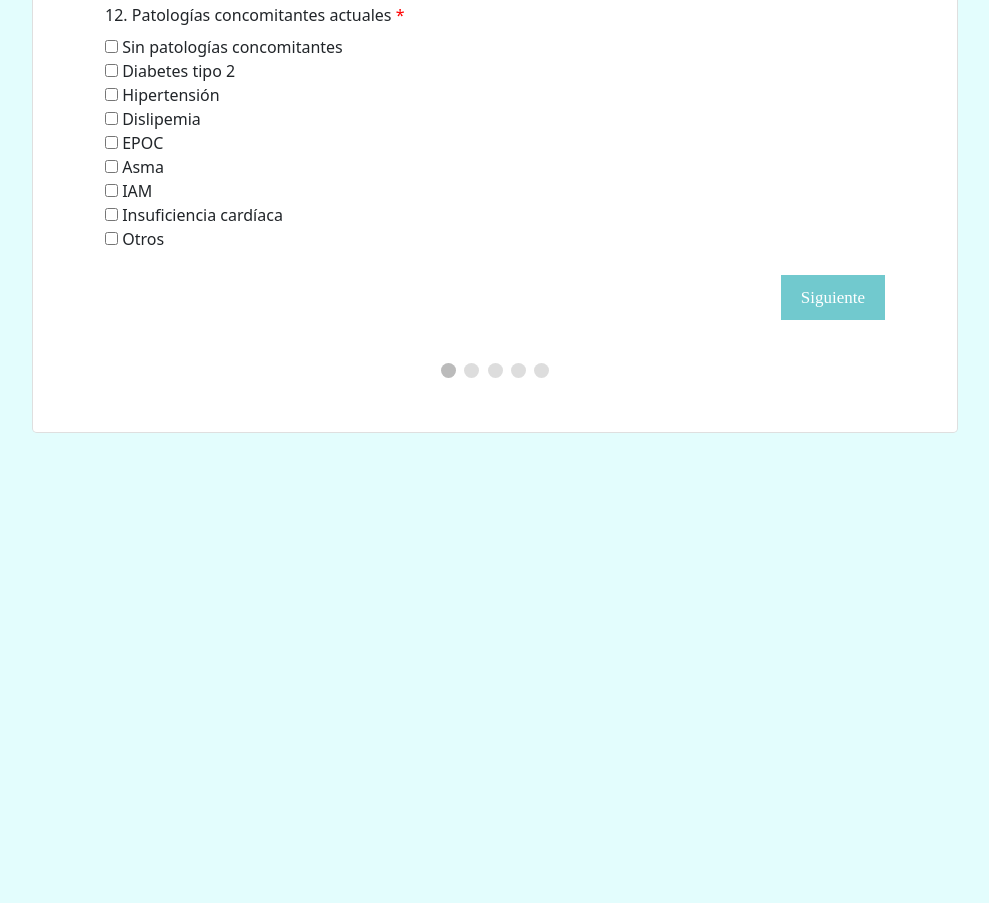
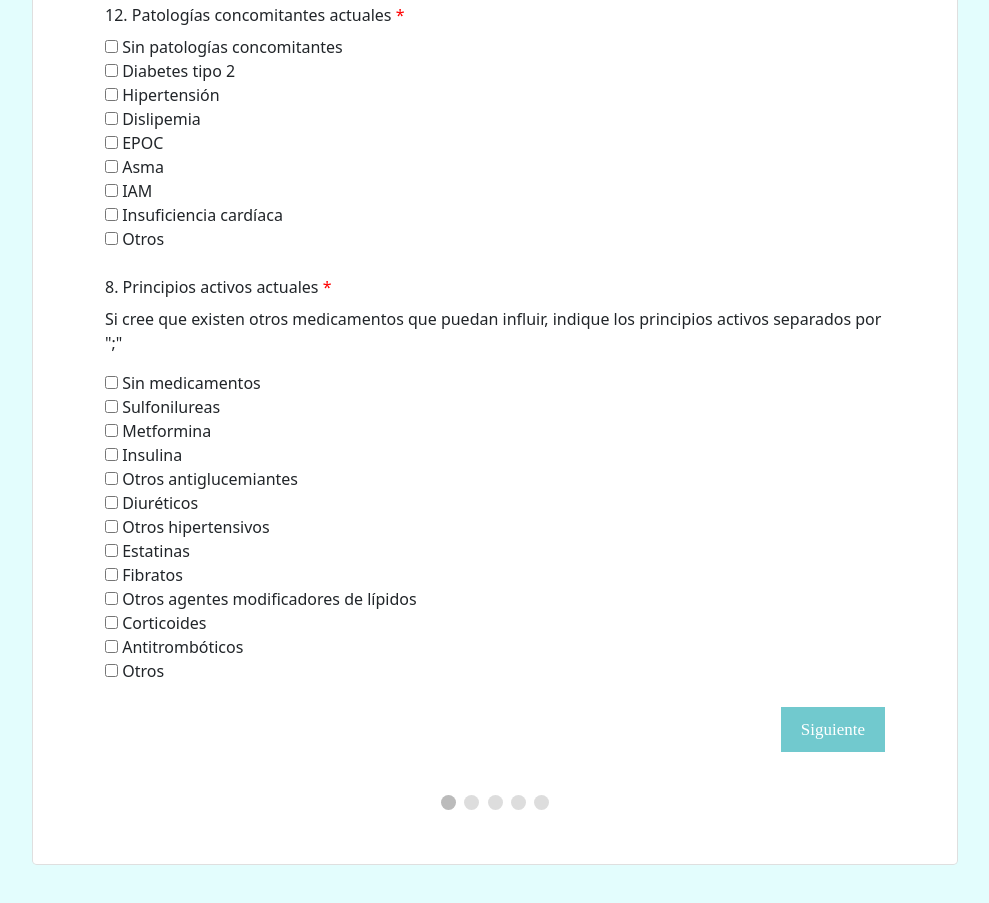
Before and after one commit to martacanela/OC-SABR, a plain HTML site: page formInclusion.html in a window 1280 px wide. Shown: the part 1392-2295 px from the top of the page, without its empty margins (145-1134 px from the left). Before the commit the page ends 1873 px from the top, so only its background shows below. Drawn offline with nearby package versions, Linux system fonts and the light colour scheme; some packages are replaced by stand-ins of ours; a script that the page names is missing.

Commit message:
Arreglos form Inclusion campos

```diff
--- a/formInclusion.html
+++ b/formInclusion.html
@@ -79,12 +79,12 @@
                             <label class="form-label required " for="antecedentesOncologicos">9. Antecedentes oncológicos</label><br>
                             <input type="checkbox" name="antecedentesOncologicos" id="sinAntecedentes" onclick="deshabilita('sinAntecedentes', 'sinAnt'); otrosAparece('antecedentesOtros__L', 'antecedentesOtros__T')" required> <label for="sinAntecedentes">Sin antecedentes</label><br>
                             <div id="sinAnt">
-                                <input value="mama" type="checkbox" name="antecedentesOncologicos" id="antecMama" onclick="deshabilita('sinAntecedentes', 'sinAnt'); otrosAparece('antecedentesOtros__L', 'antecedentesOtros__T')" > <label for="antecMama">Mama</label><br>
-                                <input value="pulmon" type="checkbox" name="antecedentesOncologicos" id="antecPulmon" onclick="deshabilita('sinAntecedentes', 'sinAnt'); otrosAparece('antecedentesOtros__L', 'antecedentesOtros__T')" > <label for="antecPulmon">Pulmón</label><br>
-                                <input value="prostata" type="checkbox" name="antecedentesOncologicos" id="antecProstata" onclick="deshabilita('sinAntecedentes', 'sinAnt'); otrosAparece('antecedentesOtros__L', 'antecedentesOtros__T')" > <label for="antecProstata">Próstata</label><br>
-                                <input value="recto" type="checkbox" name="antecedentesOncologicos" id="antecRecto" onclick="deshabilita('sinAntecedentes', 'sinAnt'); otrosAparece('antecedentesOtros__L', 'antecedentesOtros__T')" > <label for="antecRecto">Recto</label><br>
-                                <input value="piel" type="checkbox" name="antecedentesOncologicos" id="antecPiel" onclick="deshabilita('sinAntecedentes', 'sinAnt'); otrosAparece('antecedentesOtros__L', 'antecedentesOtros__T')" > <label for="antecPiel">Piel</label><br>
-                                <input value="otros" class="dropdownGroup hasDropdown" type="checkbox" name="antecedentesOncologicos" id="antecedentesOtros__L" onclick="deshabilita('sinAntecedentes', 'sinAnt'); otrosAparece('antecedentesOtros__L', 'antecedentesOtros__T')"> <label for="antecedentesOtros__L">Otros</label><br>
+                                <input value="mama" type="checkbox" name="antecedentesOncologicos" id="antecMama" onclick="otrosAparece('antecedentesOtros__L', 'antecedentesOtros__T')" > <label for="antecMama">Mama</label><br>
+                                <input value="pulmon" type="checkbox" name="antecedentesOncologicos" id="antecPulmon" onclick="otrosAparece('antecedentesOtros__L', 'antecedentesOtros__T')" > <label for="antecPulmon">Pulmón</label><br>
+                                <input value="prostata" type="checkbox" name="antecedentesOncologicos" id="antecProstata" onclick="otrosAparece('antecedentesOtros__L', 'antecedentesOtros__T')" > <label for="antecProstata">Próstata</label><br>
+                                <input value="recto" type="checkbox" name="antecedentesOncologicos" id="antecRecto" onclick="otrosAparece('antecedentesOtros__L', 'antecedentesOtros__T')" > <label for="antecRecto">Recto</label><br>
+                                <input value="piel" type="checkbox" name="antecedentesOncologicos" id="antecPiel" onclick="otrosAparece('antecedentesOtros__L', 'antecedentesOtros__T')" > <label for="antecPiel">Piel</label><br>
+                                <input value="otros" class="dropdownGroup hasDropdown" type="checkbox" name="antecedentesOncologicos" id="antecedentesOtros__L" onclick="otrosAparece('antecedentesOtros__L', 'antecedentesOtros__T')"> <label for="antecedentesOtros__L">Otros</label><br>
                                 <input type="text" name="antecedentesOtros__T" id="antecedentesOtros__T" class="form-control antecedentesOncologicosDropdown" style="display:none" placeholder="Separad por ';'"/>
                             </div>
                         </div>
@@ -99,27 +99,47 @@
                             <p>Seleccione como máximo 3 opciones</p>
                             <input type="checkbox" name="habitosToxicos" id="sinHabitosToxicos" onclick="deshabilita('sinHabitosToxicos', 'habToxicos')" required> <label for="sinHabitosToxicos">Sin hábitos tóxicos</label><br>
                             <div id="habToxicos">
-                                <input type="checkbox" name="habitosToxicos" id="tabaco" onclick="deshabilita('sinHabitosToxicos', 'habToxicos')"> <label for="tabaco">Tabaco</label><br>
-                                <input type="checkbox" name="habitosToxicos" id="enol" onclick="deshabilita('sinHabitosToxicos', 'habToxicos')"> <label for="enol">Enol</label><br>
-                                <input type="checkbox" name="habitosToxicos" id="drogas" onclick="deshabilita('sinHabitosToxicos', 'habToxicos')"> <label for="drogas">Drogas</label><br>
-                                <input type="checkbox" name="habitosToxicos" id="exfumador" onclick="deshabilita('sinHabitosToxicos', 'habToxicos')"> <label for="exfumador">Ex-fumador</label><br>
-                                <input type="checkbox" name="habitosToxicos" id="exbebedor" onclick="deshabilita('sinHabitosToxicos', 'habToxicos')"> <label for="exbebedor">Ex-bebedor</label><br>
-                                <input type="checkbox" name="habitosToxicos" id="exdrogadicto" onclick="deshabilita('sinHabitosToxicos', 'habToxicos')"> <label for="exdrogadicto">Ex-drogadicto</label><br>
+                                <input type="checkbox" name="habitosToxicos" id="tabaco"> <label for="tabaco">Tabaco</label><br>
+                                <input type="checkbox" name="habitosToxicos" id="enol"> <label for="enol">Enol</label><br>
+                                <input type="checkbox" name="habitosToxicos" id="drogas"> <label for="drogas">Drogas</label><br>
+                                <input type="checkbox" name="habitosToxicos" id="exfumador"> <label for="exfumador">Ex-fumador</label><br>
+                                <input type="checkbox" name="habitosToxicos" id="exbebedor"> <label for="exbebedor">Ex-bebedor</label><br>
+                                <input type="checkbox" name="habitosToxicos" id="exdrogadicto" > <label for="exdrogadicto">Ex-drogadicto</label><br>
                             </div>
                         </div>
                         <div class="form-outline mb-4">
                             <label class="form-label required " for="patologiasConcomitantes">12. Patologías concomitantes actuales</label><br>
                             <input type="checkbox" name="patologiasConcomitantes" id="sinConcomitantes" onclick="deshabilita('sinConcomitantes', 'sinPatConc'); otrosAparece('patOtros__L', 'patOtrosText__T')" required> <label for="sinConcomitantes">Sin patologías concomitantes</label><br>
                             <div id="sinPatConc">
-                                <input type="checkbox" name="patologiasConcomitantes" id="db2" onclick="deshabilita('sinConcomitantes', 'sinPatConc'); otrosAparece('patOtros__L', 'patOtrosText__T')"> <label for="db2">Diabetes tipo 2</label><br>
-                                <input type="checkbox" name="patologiasConcomitantes" id="hipertension" onclick="deshabilita('sinConcomitantes', 'sinPatConc'); otrosAparece('patOtros__L', 'patOtrosText__T')"> <label for="hipertension">Hipertensión</label><br>
-                                <input type="checkbox" name="patologiasConcomitantes" id="dislipemia" onclick="deshabilita('sinConcomitantes', 'sinPatConc'); otrosAparece('patOtros__L', 'patOtrosText__T')"> <label for="dislipemia">Dislipemia</label><br>
-                                <input type="checkbox" name="patologiasConcomitantes" id="epoc" onclick="deshabilita('sinConcomitantes', 'sinPatConc'); otrosAparece('patOtros__L', 'patOtrosText__T')"> <label for="epoc">EPOC</label><br>
-                                <input type="checkbox" name="patologiasConcomitantes" id="asma" onclick="deshabilita('sinConcomitantes', 'sinPatConc'); otrosAparece('patOtros__L', 'patOtrosText__T')"> <label for="asma">Asma</label><br>
-                                <input type="checkbox" name="patologiasConcomitantes" id="iam" onclick="deshabilita('sinConcomitantes', 'sinPatConc'); otrosAparece('patOtros__L', 'patOtrosText__T')"> <label for="iam">IAM</label><br>
-                                <input type="checkbox" name="patologiasConcomitantes" id="insCardiaca" onclick="deshabilita('sinConcomitantes', 'sinPatConc'); otrosAparece('patOtros__L', 'patOtrosText__T')"> <label for="insCardiaca">Insuficiencia cardíaca</label><br>
-                                <input type="checkbox" name="patologiasConcomitantes" id="patOtros__L" class="dropdownGroup hasDropdown" onclick="deshabilita('sinConcomitantes', 'sinPatConc'); otrosAparece('patOtros__L', 'patOtrosText__T')"> <label for="patOtros__L">Otros</label><br>
+                                <input type="checkbox" name="patologiasConcomitantes" id="db2" onclick="otrosAparece('patOtros__L', 'patOtrosText__T')"> <label for="db2">Diabetes tipo 2</label><br>
+                                <input type="checkbox" name="patologiasConcomitantes" id="hipertension" onclick="otrosAparece('patOtros__L', 'patOtrosText__T')"> <label for="hipertension">Hipertensión</label><br>
+                                <input type="checkbox" name="patologiasConcomitantes" id="dislipemia" onclick="otrosAparece('patOtros__L', 'patOtrosText__T')"> <label for="dislipemia">Dislipemia</label><br>
+                                <input type="checkbox" name="patologiasConcomitantes" id="epoc" onclick="otrosAparece('patOtros__L', 'patOtrosText__T')"> <label for="epoc">EPOC</label><br>
+                                <input type="checkbox" name="patologiasConcomitantes" id="asma" onclick="otrosAparece('patOtros__L', 'patOtrosText__T')"> <label for="asma">Asma</label><br>
+                                <input type="checkbox" name="patologiasConcomitantes" id="iam" onclick="otrosAparece('patOtros__L', 'patOtrosText__T')"> <label for="iam">IAM</label><br>
+                                <input type="checkbox" name="patologiasConcomitantes" id="insCardiaca" onclick="otrosAparece('patOtros__L', 'patOtrosText__T')"> <label for="insCardiaca">Insuficiencia cardíaca</label><br>
+                                <input type="checkbox" name="patologiasConcomitantes" id="patOtros__L" class="dropdownGroup hasDropdown" onclick="otrosAparece('patOtros__L', 'patOtrosText__T')"> <label for="patOtros__L">Otros</label><br>
                                 <input type="text" name="patologiasConcomitantes" id="patOtrosText__T" class="form-control patologiasConcomitantesDropdown" style="display:none" placeholder="Separad por ';'"/>
+                            </div>
+                        </div>
+                        <div class="form-outline mb-4">
+                            <label class="form-label required " for="principiosActivos">8. Principios activos actuales</label><br>
+                            <p>Si cree que existen otros medicamentos que puedan influir, indique los principios activos separados por ";"</p>
+                            <input type="checkbox" name="principiosActivos" id="sinMedicamentos" onclick="deshabilita('sinMedicamentos', 'sinPrincActivos'); otrosAparece('principiosOtros__L', 'principiosOtros__T')" required> <label for="sinMedicamentos">Sin medicamentos</label><br>
+                            <div id="sinPrincActivos">
+                                <input type="checkbox" name="principiosActivos" id="sulfonilureas" onclick="otrosAparece('principiosOtros__L', 'principiosOtros__T')"> <label for="sulfonilureas">Sulfonilureas</label><br>
+                                <input type="checkbox" name="principiosActivos" id="metformina" onclick="otrosAparece('principiosOtros__L', 'principiosOtros__T')"> <label for="metformina">Metformina</label><br>
+                                <input type="checkbox" name="principiosActivos" id="insulina" onclick="otrosAparece('principiosOtros__L', 'principiosOtros__T')"> <label for="insulina">Insulina</label><br>
+                                <input type="checkbox" name="principiosActivos" id="otrosAntiglucemiantes" onclick="otrosAparece('principiosOtros__L', 'principiosOtros__T')"> <label for="otrosAntiglucemiantes">Otros antiglucemiantes</label><br>
+                                <input type="checkbox" name="principiosActivos" id="diureticos" onclick="otrosAparece('principiosOtros__L', 'principiosOtros__T')"> <label for="diureticos">Diuréticos</label><br>
+                                <input type="checkbox" name="principiosActivos" id="otrosHipertensivos" onclick="otrosAparece('principiosOtros__L', 'principiosOtros__T')"> <label for="otrosHipertensivos">Otros hipertensivos</label><br>
+                                <input type="checkbox" name="principiosActivos" id="estatinas" onclick="otrosAparece('principiosOtros__L', 'principiosOtros__T')"> <label for="estatinas">Estatinas</label><br>
+                                <input type="checkbox" name="principiosActivos" id="fibratos" onclick="otrosAparece('principiosOtros__L', 'principiosOtros__T')"> <label for="fibratos">Fibratos</label><br>
+                                <input type="checkbox" name="principiosActivos" id="otrosAgentesModLipid" onclick="otrosAparece('principiosOtros__L', 'principiosOtros__T')"> <label for="otrosAgentesModLipid">Otros agentes modificadores de lípidos</label><br>
+                                <input type="checkbox" name="principiosActivos" id="corticoides" onclick="otrosAparece('principiosOtros__L', 'principiosOtros__T')"> <label for="corticoides">Corticoides</label><br>
+                                <input type="checkbox" name="principiosActivos" id="antitromboticos" onclick="otrosAparece('principiosOtros__L', 'principiosOtros__T')"> <label for="antitromboticos">Antitrombóticos</label><br>
+                                <input type="checkbox" name="principiosActivos" id="principiosOtros__L" class="dropdownGroup hasDropdown" onclick="otrosAparece('principiosOtros__L', 'principiosOtros__T')"> <label for="otros">Otros</label><br>
+                                <input type="text" name="principiosActivos" id="principiosOtros__T" class="form-control principiosActivosDropdown" style="display:none" placeholder="Separad por ';'"/>
                             </div>
                         </div>
                     </div>
@@ -130,41 +150,6 @@
                         <div class="form-outline mb-4">
                             <label class="form-label required" for="fechaDiagnostico" >13. Fecha de diagnóstico del cáncer primario</label>
                             <input type="date" id="fechaDiagnostico" class="form-control" required/>
-                        </div>
-                        <div class="form-outline mb-4">
-                            <label class="form-label required" for="diagnosticoM1" >14. Diagnóstico M1</label><br>
-                            <input type="radio" name="diagnosticoM1"  class="dropdownGroup" id="sincronico" onclick="otrosAparece('metacronico', 'm1Metacronico')" required> <label for="sincronico">Sincrónico</label><br>
-                            <input type="radio" name="diagnosticoM1" class="hasDropdown dropdownGroup" id="metacronico" onclick="otrosAparece('metacronico', 'm1Metacronico')"> <label for="metacronico">Metacrónico</label><br>
-                        </div>
-                        <div id="m1Metacronico" style="display:none;">
-                            <div class="form-outline mb-4">
-                                <label class="form-label required" for="fechaM1" >15. Fecha M1 Metacrónico</label>
-                                <input type="date" id="fechaM1" class="form-control diagnosticoM1Dropdown"/>
-                            </div>
-                            <div class="form-outline mb-4">
-                                <label class="form-label required" for="statusM1" >16. Estado actual M1</label><br>
-                                <input type="radio" name="statusM1" id="m1Controlado" class="diagnosticoM1Dropdown"> <label for="m1Controlado">Controlado</label><br>
-                                <input type="radio" name="statusM1" id="m1NoControlado" > <label for="m1NoControlado">No controlado</label><br>
-                            </div>
-                        </div>
-                        <div class="form-outline mb-4 ">
-                            <label class="form-label required" for="numeroM1">17. Número de M1</label>
-                            <input type="number" id="numeroM1" class="form-control" required/>
-                        </div>
-                        <div class="form-outline mb-4">
-                            <label class="form-label required " for="organosAfectados">18. Órganos afectados</label><br>
-                            <input type="checkbox" name="organosAfectados" id="organoAfectadoOsea" onclick="otrosAparece('organoAfectadoOtros__L', 'organoAfectadoOtros__T')" required> <label for="organoAfectadoOsea">Ósea</label><br>
-                            <input type="checkbox" name="organosAfectados" id="organoAfectadoPulmonar" onclick="otrosAparece('organoAfectadoOtros__L', 'organoAfectadoOtros__T')" > <label for="organoAfectadoPulmonar">Pulmonar</label><br>
-                            <input type="checkbox" name="organosAfectados" id="organoAfectadoGanglionar" onclick="otrosAparece('organoAfectadoOtros__L', 'organoAfectadoOtros__T')" > <label for="organoAfectadoGanglionar">Ganglionar</label><br>
-                            <input type="checkbox" name="organosAfectados" id="organoAfectadoCerebral" onclick="otrosAparece('organoAfectadoOtros__L', 'organoAfectadoOtros__T')" > <label for="organoAfectadoCerebral">Cerebral</label><br>
-                            <input type="checkbox" name="organosAfectados" id="organoAfectadoHepatico" onclick="otrosAparece('organoAfectadoOtros__L', 'organoAfectadoOtros__T')" > <label for="organoAfectadoHepatico">Recto</label><br>
-                            <input class="dropdownGroup hasDropdown" type="checkbox" name="organosAfectados" id="organoAfectadoOtros__L" onclick="otrosAparece('organoAfectadoOtros__L', 'organoAfectadoOtros__T')" > <label for="organoAfectadoOtros__L">Otros</label><br>
-                            <input type="text" name="organosAfectados" id="organoAfectadoOtros__T" class="form-control organosAfectadosDropdown" style="display:none" placeholder="Separad por ';'"/>
-                        </div>
-                        <div class="form-outline mb-4">
-                            <label class="form-label required" for="diagnósticoHistológicoM1" >19. Diagnóstico histológico M1</label><br>
-                            <input type="radio" name="diagHistM1" id="diagnosticoHistologicoSi" required> <label for="diagnosticoHistologicoSi">Si</label><br>
-                            <input type="radio" name="diagHistM1" id="diagnosticoHistologicoNo" > <label for="diagnosticoHistologicoNo">No</label><br>
                         </div>
                         <div class="form-outline mb-4">
                             <label class="form-label required" for="estadoCancerPrimario" >20. Estatus actual del cáncer primario</label><br>
@@ -249,21 +234,23 @@
 
                             <div class="form-outline mb-4">
                                 <label class="form-label required" for="cirugiaTumorPrimario" >30. Cirugía</label><br>
-                                <input type="radio" name="cirugiaTumorPrimario" id="cirugiaSi"> <label for="cirugiaSi">Sí</label><br>
-                                <input type="radio" name="cirugiaTumorPrimario" id="cirugiaNo"> <label for="cirugiaNo">No</label><br>
+                                <input type="radio" class="hasDropdown dropdownGroup" name="cirugiaTumorPrimario" id="cirugiaSi"  onclick="otrosAparece('cirugiaSi', 'fechaCirugiaTab')"> <label for="cirugiaSi">Sí</label><br>
+                                <input type="radio" class="dropdownGroup" name="cirugiaTumorPrimario" id="cirugiaNo" onclick="otrosAparece('cirugiaSi', 'fechaCirugiaTab')"> <label for="cirugiaNo">No</label><br>
                             </div>
 
+                            <div id="fechaCirugiaTab" style="display: none;">
                                 <div class="form-outline mb-4">
                                     <label class="form-label required" for="fechaCirugiaTumorPrimario" >31. Fecha cirugía</label>
-                                <input type="date" id="fechaCirugiaTumorPrimario" class="form-control"/>
+                                    <input type="date" id="fechaCirugiaTumorPrimario" class="form-control fechaCirugiaDropdown"/>
                                 </div>
 
                                 <div class="form-outline mb-4">
                                     <label class="form-label required" for="tipoCirugia" >32. Tipo de cirugía</label><br>
-                                <input type="radio" name="tipoCirugia" id="tumorectomia"> <label for="tumorectomia">Tumorectomía</label><br>
-                                <input type="radio" name="tipoCirugia" id="mastectomia"> <label for="mastectomia">Mastectomía</label><br>
+                                    <input type="radio" name="tipoCirugia" id="tumorectomia" class="tipoCirugiaDropdown"> <label for="tumorectomia">Tumorectomía</label><br>
+                                    <input type="radio" name="tipoCirugia" id="mastectomia" class="tipoCirugiaDropdown"> <label for="mastectomia">Mastectomía</label><br>
                                 </div>
-                            <hr>
+
+                            </div>
                         </div>
                         <div id="tumorPrimarioPulmon" style="display:none;">
                             <div class="form-outline mb-4">
@@ -666,7 +653,45 @@
                             </div>
                         </div>
                     </div>
-
+                    <div class="tab datosM1Tab">
+                        <h3>Datos M1</h3>
+                        <br>
+                        <div class="form-outline mb-4">
+                            <label class="form-label required" for="diagnosticoM1" >14. Diagnóstico M1</label><br>
+                            <input type="radio" name="diagnosticoM1"  class="dropdownGroup" id="sincronico" onclick="otrosAparece('metacronico', 'm1Metacronico')" required> <label for="sincronico">Sincrónico</label><br>
+                            <input type="radio" name="diagnosticoM1" class="hasDropdown dropdownGroup" id="metacronico" onclick="otrosAparece('metacronico', 'm1Metacronico')"> <label for="metacronico">Metacrónico</label><br>
+                        </div>
+                        <div id="m1Metacronico" style="display:none;">
+                            <div class="form-outline mb-4">
+                                <label class="form-label required" for="fechaM1" >15. Fecha M1 Metacrónico</label>
+                                <input type="date" id="fechaM1" class="form-control diagnosticoM1Dropdown"/>
+                            </div>
+                            <div class="form-outline mb-4">
+                                <label class="form-label required" for="statusM1" >16. Estado actual M1</label><br>
+                                <input type="radio" name="statusM1" id="m1Controlado" class="diagnosticoM1Dropdown"> <label for="m1Controlado">Controlado</label><br>
+                                <input type="radio" name="statusM1" id="m1NoControlado" > <label for="m1NoControlado">No controlado</label><br>
+                            </div>
+                        </div>
+                        <div class="form-outline mb-4 ">
+                            <label class="form-label required" for="numeroM1">17. Número de M1</label>
+                            <input type="number" id="numeroM1" class="form-control" required/>
+                        </div>
+                        <div class="form-outline mb-4">
+                            <label class="form-label required " for="organosAfectados">18. Órganos afectados</label><br>
+                            <input type="checkbox" name="organosAfectados" id="organoAfectadoOsea" onclick="otrosAparece('organoAfectadoOtros__L', 'organoAfectadoOtros__T')" required> <label for="organoAfectadoOsea">Ósea</label><br>
+                            <input type="checkbox" name="organosAfectados" id="organoAfectadoPulmonar" onclick="otrosAparece('organoAfectadoOtros__L', 'organoAfectadoOtros__T')" > <label for="organoAfectadoPulmonar">Pulmonar</label><br>
+                            <input type="checkbox" name="organosAfectados" id="organoAfectadoGanglionar" onclick="otrosAparece('organoAfectadoOtros__L', 'organoAfectadoOtros__T')" > <label for="organoAfectadoGanglionar">Ganglionar</label><br>
+                            <input type="checkbox" name="organosAfectados" id="organoAfectadoCerebral" onclick="otrosAparece('organoAfectadoOtros__L', 'organoAfectadoOtros__T')" > <label for="organoAfectadoCerebral">Cerebral</label><br>
+                            <input type="checkbox" name="organosAfectados" id="organoAfectadoHepatico" onclick="otrosAparece('organoAfectadoOtros__L', 'organoAfectadoOtros__T')" > <label for="organoAfectadoHepatico">Recto</label><br>
+                            <input class="dropdownGroup hasDropdown" type="checkbox" name="organosAfectados" id="organoAfectadoOtros__L" onclick="otrosAparece('organoAfectadoOtros__L', 'organoAfectadoOtros__T')" > <label for="organoAfectadoOtros__L">Otros</label><br>
+                            <input type="text" name="organosAfectados" id="organoAfectadoOtros__T" class="form-control organosAfectadosDropdown" style="display:none" placeholder="Separad por ';'"/>
+                        </div>
+                        <div class="form-outline mb-4">
+                            <label class="form-label required" for="diagnósticoHistológicoM1" >19. Diagnóstico histológico M1</label><br>
+                            <input type="radio" name="diagHistM1" id="diagnosticoHistologicoSi" required> <label for="diagnosticoHistologicoSi">Si</label><br>
+                            <input type="radio" name="diagHistM1" id="diagnosticoHistologicoNo" > <label for="diagnosticoHistologicoNo">No</label><br>
+                        </div>
+                    </div>
                     <div class="tab tratamientosPreviosASABRTab">
                         <h3>Tratamientos previos a la SABR para M1</h3>
                         <br>
```
Lines whose indentation alone changed are shown as unchanged.
